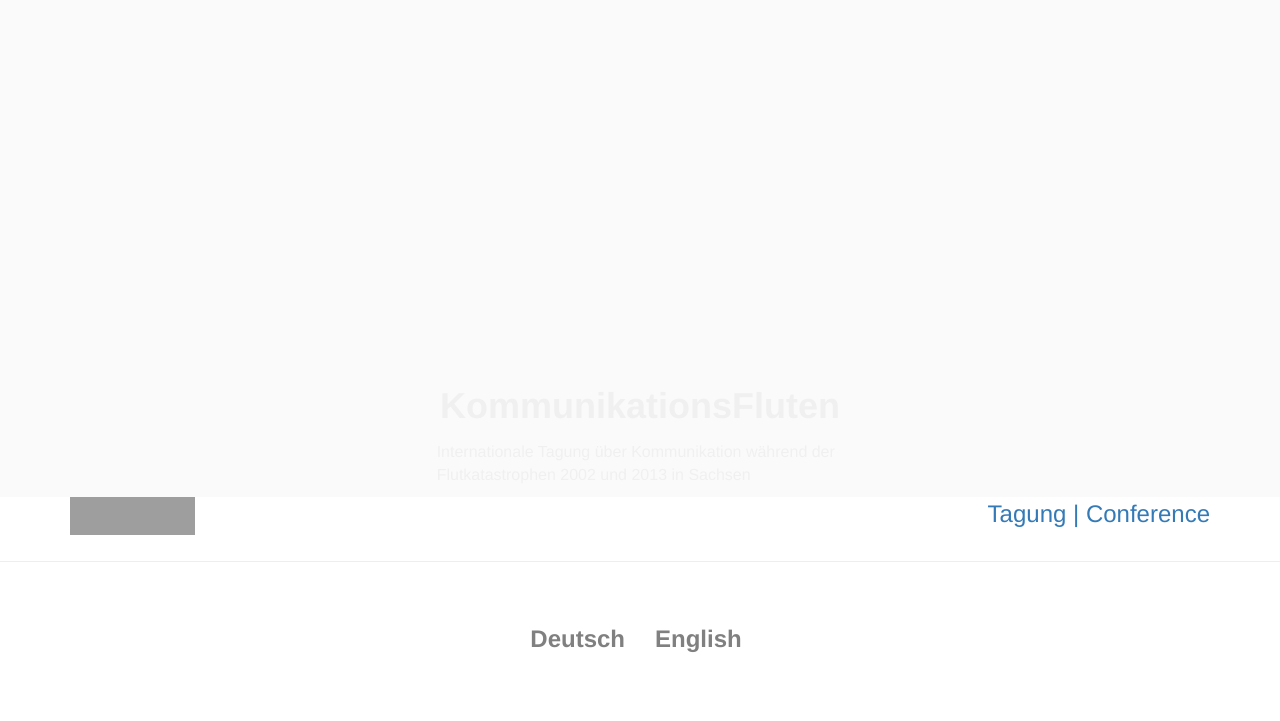
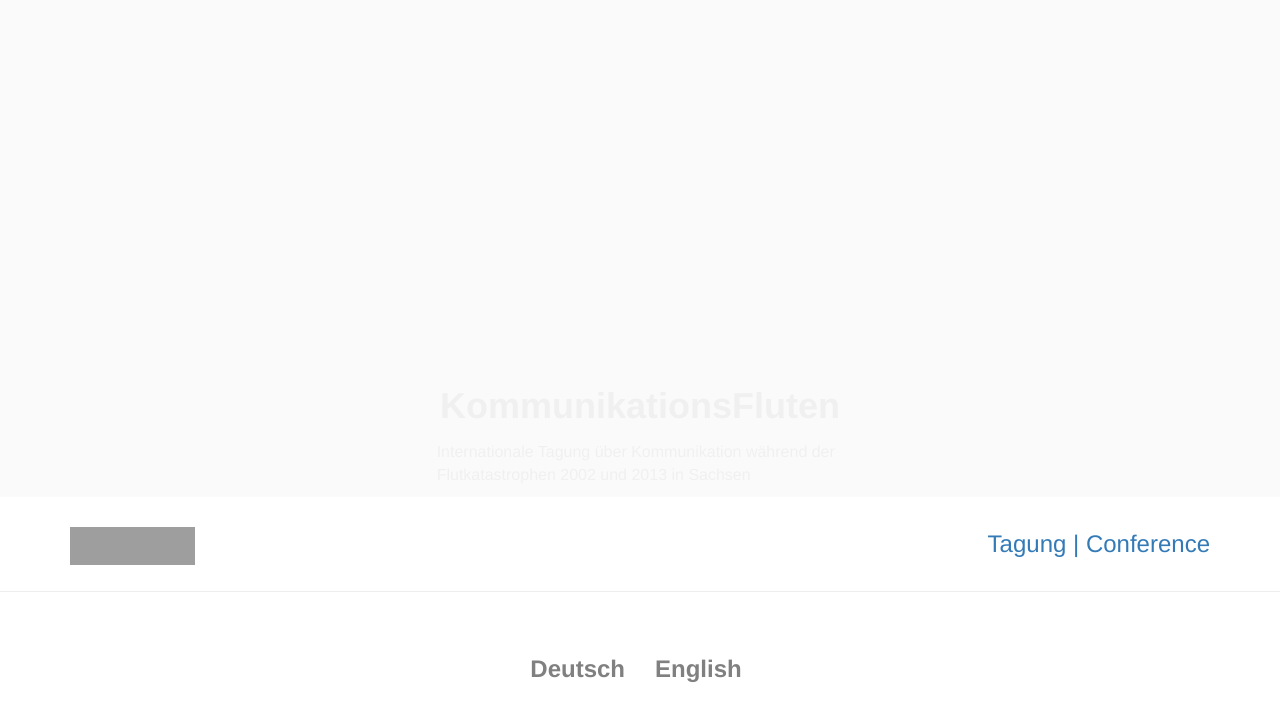
Before and after one commit to susedev/test, a Jekyll site: the page built from index.html, in a window 1280 px wide. Shown: the top 721 px of the page. Built offline with Jekyll 4.4.1, drawn with Linux system fonts in a browser that asks for light colours; nearby versions of some CDN libraries; grey boxes are pictures that could not be loaded.

Commit message:
Update home.html

```diff
--- a/_layouts/home.html
+++ b/_layouts/home.html
@@ -27,7 +27,7 @@
 
 <div class="container">
 
-  <div class="row">
+  <div class="row" style="margin-top: 30px">
     <div class="col-md-4" >
      <a href="http://www.eijc.eu/de/" target="blank_"><img class="alignleft" src="https://raw.githubusercontent.com/EIJC/data/gh-pages/media/eijc-logo-klein.jpg" width="125" height="38" /></a>
     </div>
```
